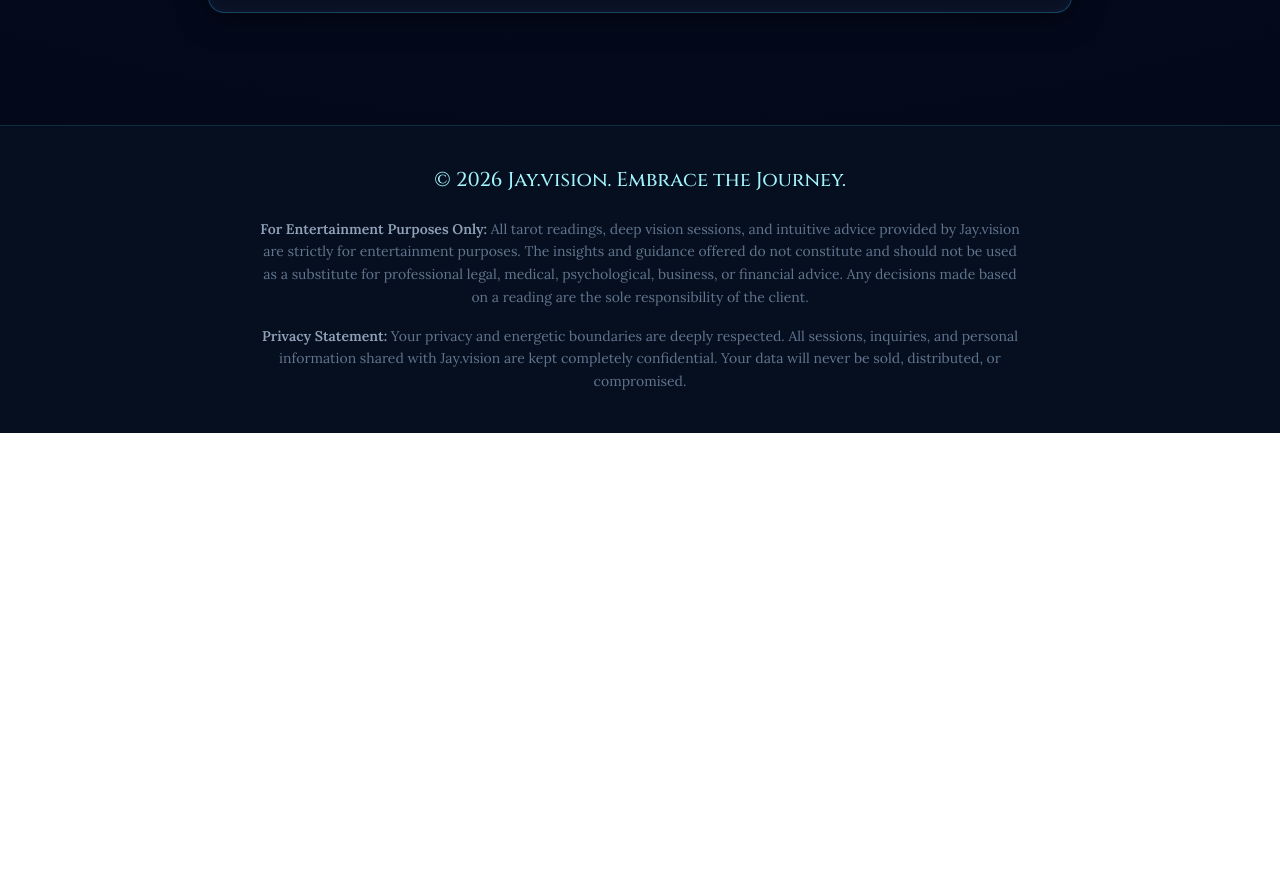
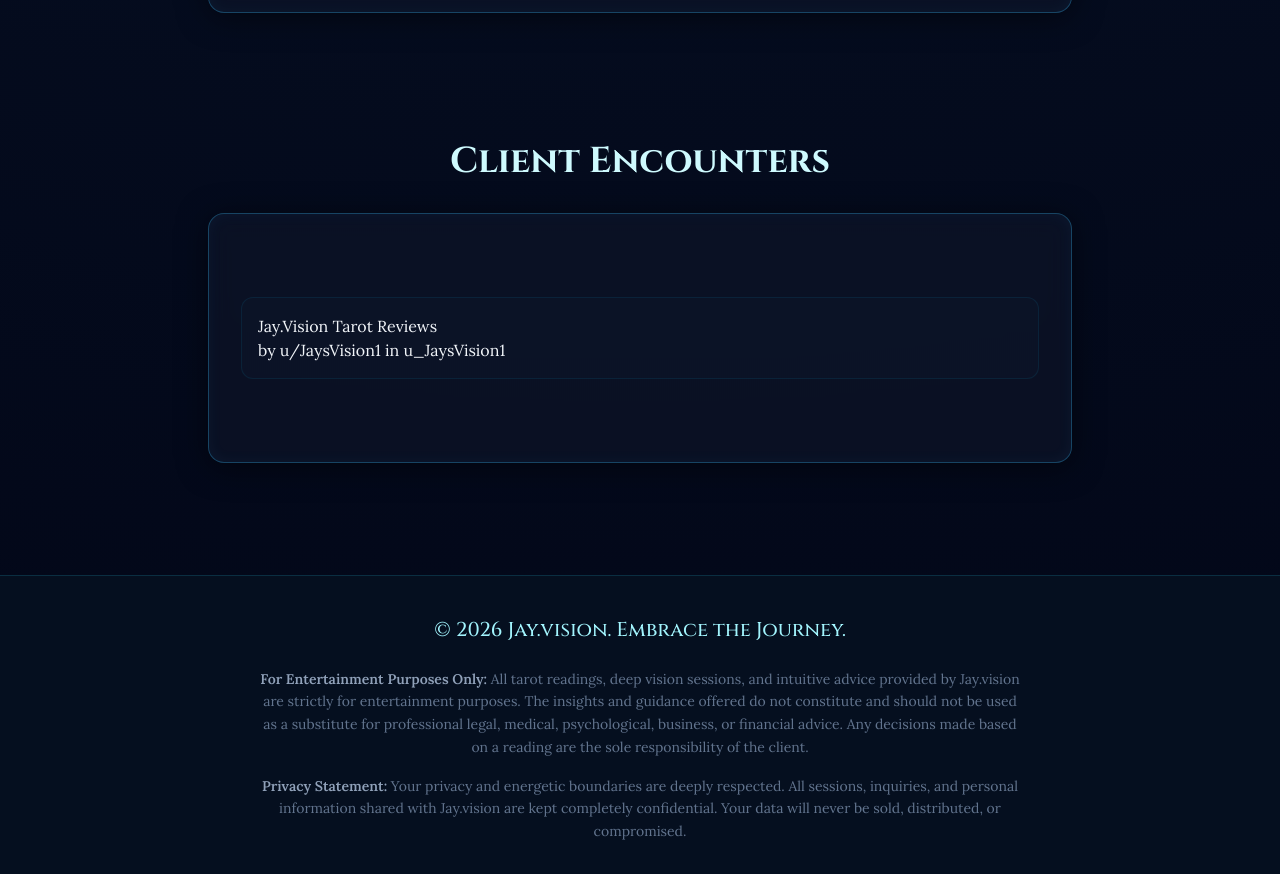
Before and after one commit to mrruehlen11-oss/jay-vision, a plain HTML site: page index.html in a window 1280 px wide. Shown: the part 2137-3011 px from the top of the page. Before the commit the page ends 2570 px from the top, so only its background shows below. Drawn offline with nearby package versions, Linux system fonts and the light colour scheme; a script that the page names is missing.

Commit message:
Update logo comment and add reviews section

```diff
--- a/index.html
+++ b/index.html
@@ -42,7 +42,7 @@
         <!-- Logo Container -->
         <div class="mx-auto w-48 h-48 rounded-full border-2 border-cyan-400/80 shadow-[0_0_30px_rgba(56,189,248,0.6)] flex items-center justify-center bg-slate-900 mb-8 overflow-hidden relative">
             <div class="absolute inset-0 bg-gradient-to-tr from-cyan-600/30 via-blue-600/30 to-sky-400/30 z-0"></div>
-            <!-- This assumes you named the file logo.png when you uploaded it to GitHub -->
+            <!-- logo.png asset linkage -->
             <img src="logo.png" alt="Jay.vision Tarot Logo" class="w-full h-full object-cover z-10">
         </div>
 
@@ -97,6 +97,23 @@
         </div>
     </section>
 
+    <!-- Reviews Section (Reddit Embed Integration) -->
+    <section class="max-w-4xl mx-auto px-4 py-16" id="reviews">
+        <h2 class="text-4xl font-bold text-center mb-8 magic-font text-cyan-100">Client Encounters</h2>
+        <div class="mystic-card rounded-2xl p-6 md:p-8 flex flex-col items-center justify-center min-h-[250px]">
+
+            <!-- Reddit Native Script Framework -->
+            <div class="w-full overflow-hidden rounded-xl bg-slate-900/50 p-4 border border-cyan-500/10">
+                <blockquote class="reddit-embed-bq" data-embed-height="500" data-embed-theme="dark">
+                    <a href="https://www.reddit.com/user/JaysVision1/submitted/">Jay.Vision Tarot Reviews</a><br>
+                    by <a href="https://www.reddit.com/user/JaysVision1">u/JaysVision1</a> in <a href="https://www.reddit.com/user/JaysVision1/">u_JaysVision1</a>
+                </blockquote>
+                <script async src="https://embed.reddit.com/widgets.js" charset="UTF-8"></script>
+            </div>
+
+        </div>
+    </section>
+
     <!-- Footer & Disclosures -->
     <footer class="text-center py-10 text-slate-400 border-t border-cyan-900/50 mt-12 px-4 bg-[#050f1f]">
         <p class="magic-font text-xl mb-6 text-cyan-200">&copy; 2026 Jay.vision. Embrace the Journey.</p>
```
